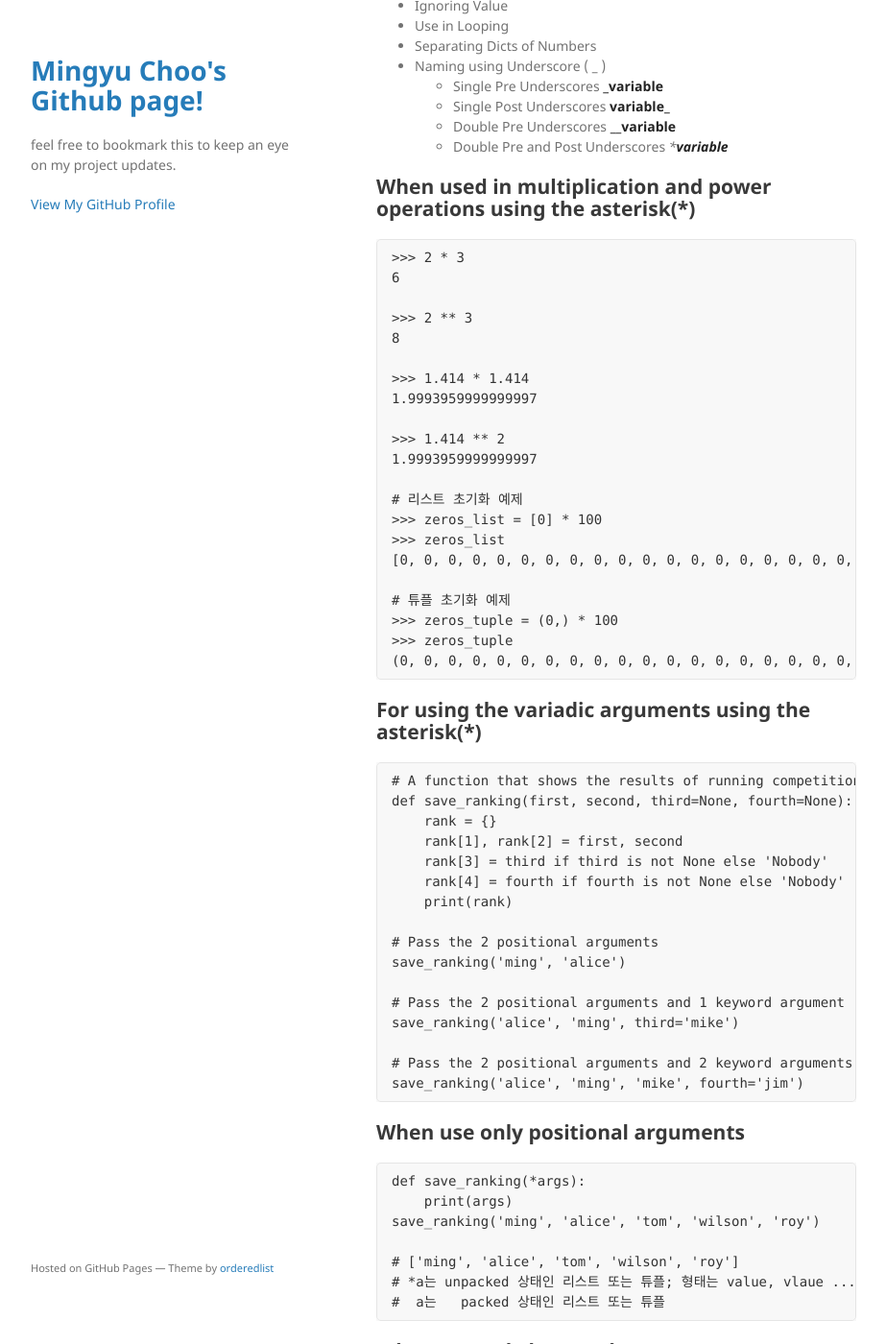
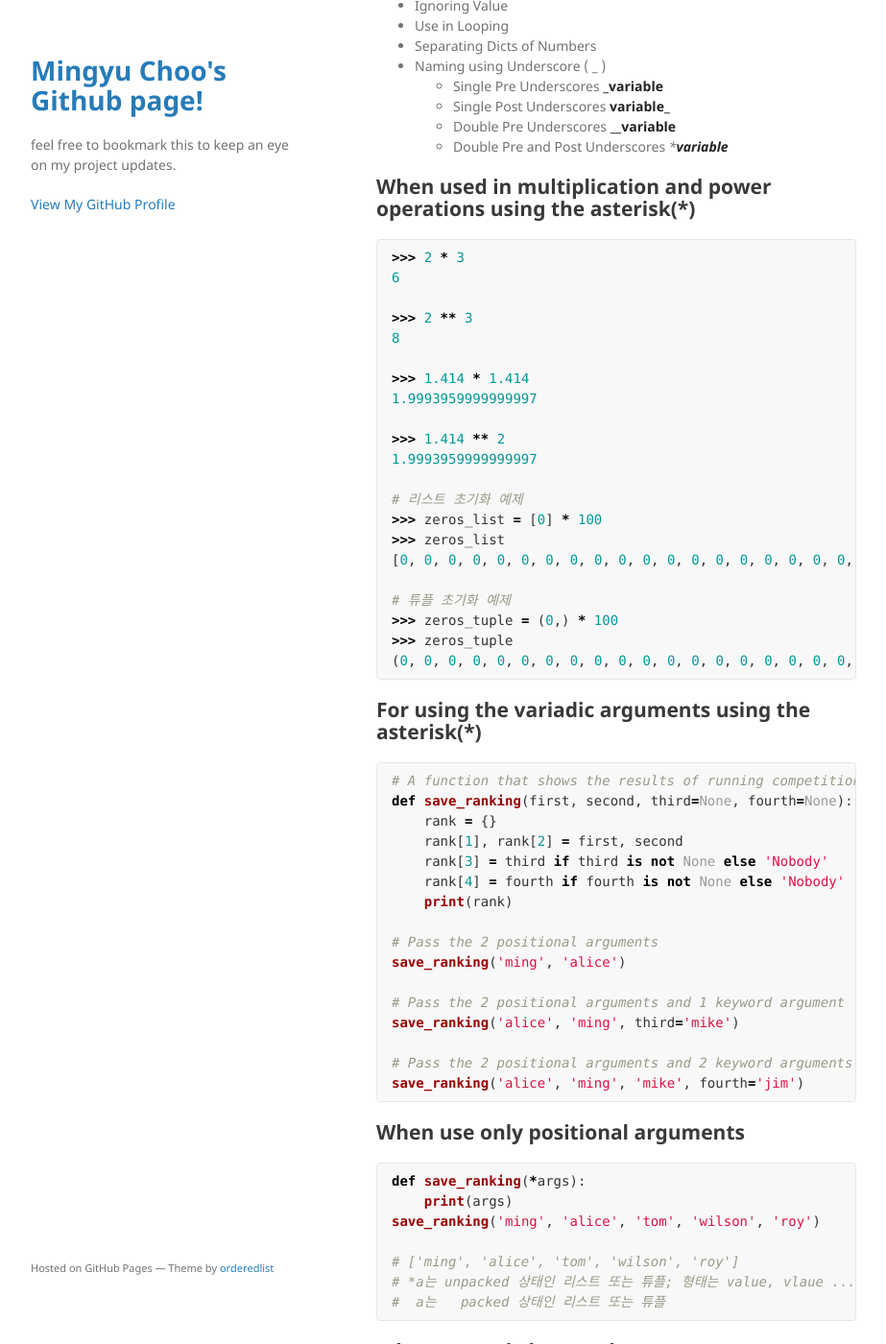
Before and after one commit to mingyuchoo/mingyuchoo.github.io, a Jekyll site: the page built from _posts/2019-05-23-python-tips.md, in a window 1280 px wide and 1400 px high, scrolled down 291 px. Shown: the whole window at 96% size, without its empty margins (178-1101 px from the left). Built offline with Jekyll 4.4.1, drawn with Linux system fonts in a browser that asks for light colours; our own code applies the rules of GitHub Pages for plain Markdown files; some of the changed text lies outside the part shown.

Commit message:
Update 2019-05-23-python-tips.md

````diff
--- a/_posts/2019-05-23-python-tips.md
+++ b/_posts/2019-05-23-python-tips.md
@@ -15,7 +15,7 @@
 
 
 ## When used in multiplication and power operations using the asterisk(*)
-```
+```python
 >>> 2 * 3
 6
 
@@ -40,7 +40,7 @@
 ```
 
 ## For using the variadic arguments using the asterisk(*)
-```
+```python
 # A function that shows the results of running competitions consisting of 2 to 4 runners.
 def save_ranking(first, second, third=None, fourth=None):
     rank = {}
@@ -60,7 +60,7 @@ save_ranking('alice', 'ming', 'mike', fourth='jim')
 ```
 
 ## When use only positional arguments
-```
+```python
 def save_ranking(*args):
     print(args)
 save_ranking('ming', 'alice', 'tom', 'wilson', 'roy')
@@ -71,7 +71,7 @@ save_ranking('ming', 'alice', 'tom', 'wilson', 'roy')
 ```
 
 ## When use only keyword arguments
-```
+```python
 def save_ranking(**kwargs):
     print(kwargs)
 save_ranking(first='ming', second='alice', fourth='wilson', third='tom', fifth='roy')
@@ -82,7 +82,7 @@ save_ranking(first='ming', second='alice', fourth='wilson', third='tom', fifth='
 ```
 
 ## When use both positional arguments and keyword arguments
-```
+```python
 def save_ranking(*args, **kwargs):
     print(args)
     print(kwargs)
@@ -93,7 +93,7 @@ save_ranking('ming', 'alice', 'tom', fourth='wilson', fifth='roy')
 ```
 
 ## For unpacking the containers
-```
+```python
 from functools import reduce
 
 primes = [2, 3, 5, 7, 11, 13]
@@ -109,7 +109,7 @@ product(primes)
 # [2, 3, 5, 7, 11, 13]
 ```
 
-```
+```python
 headers = {
     'Accept': 'text/plain',
     'Content-Length': 348,
@@ -129,7 +129,7 @@ pre_process(**headers)
 # ValueError: You must use SSL for http communication
 ```
 
-```
+```python
 numbers = [1, 2, 3, 4, 5, 6]
 
 # The left side of unpacking should be list or tuple.
@@ -163,7 +163,7 @@ a, *b, c = numbers
 ```
 
 ## Return Multiple values from Functions
-```
+```python
 >>> def x():
 ...     return 1, 2, 3, 4
 ...
@@ -173,7 +173,7 @@ a, *b, c = numbers
 ```
 
 ## Reversing a string
-```
+```python
 >>> a =  "codementor"
 >>> print("Reverse is {}".format(a[::-1]))
 Reverse is rotnemedoc
@@ -224,7 +224,7 @@ a
 ```
 
 ## Reverse a list
-```
+```python
 """reversing list with special case of slice step param"""
 >>> a = [5, 4, 3, 2, 1]
 >>> print(a[::-1])
@@ -242,7 +242,7 @@ a
 ```
 
 ## Transposing a Matrix
-```
+```python
 """transpose 2d array [[a,b], [c,d], [e,f]] -> [[a,c,e], [b,d,f]]"""
 >>> original = [['a', 'b'], ['c', 'd'], ['e', 'f']]
 >>> transposed = zip(*original)
@@ -256,7 +256,7 @@ a
 ```
 
 ## Store all three values of the list in 3 new variables
-```
+```python
 >>> a = [1, 2, 3]
 >>> x, y, z = a
 >>> x
@@ -268,13 +268,13 @@ a
 ```
 
 ## Creating a single string from all the elements in list above.
-```
+```python
 >>> a = ["Code", "mentor", "Python", "Developer"]
 >>> print " ".join(a)
 Code mentor Python Developer
 ```
 
-```
+```python
 """converts list to comma separated string"""
 >>> items = ['foo', 'bar', 'xyz']
 >>> output = ','.join(items)
@@ -295,7 +295,7 @@ foo,bar,xyz
 ```
 
 ## Write a Python code to print
-```
+```python
 >>> list1 = ['a', 'b', 'c', 'd']
 >>> list2 = ['p', 'q', 'r', 's']
 >>> for x, y in zip(list1,list2):
@@ -308,7 +308,7 @@ d s
 ```
 
 ## Swap two numbers with one line of code
-```
+```python
 >>> a, b = 7, 5
 >>> b, a = a, b
 >>> a
@@ -318,13 +318,13 @@ d s
 ```
 
 ## Print "codecodecodecode mentormentormentormentormentor" without using loops
-```
+```python
 >>> print "code"*4+' '+"mentor"*5
 codecodecodecode mentormentormentormentormentor
 ```
 
 ## Convert input data to a single list without using any loops
-```
+```python
 >>> import itertools
 >>> a = [[1,2], [3,4], [5,6]]
 >>> # Output: [1,2,3,4,5,6]
@@ -334,7 +334,7 @@ codecodecodecode mentormentormentormentormentor
 
 ## Checking if two words are anagrams
 참고: anagram = 철자 순서를 바꾼말
-```
+```python
 from collections import Counter
 
 def is_anagram(str1, str2):
@@ -350,7 +350,7 @@ False
 ## Taking a string input
 For example “1 2 3 4 “ and return [1, 2, 3, 4]
 Remember list being returned has integers in it. Don’t use more than one line of code.
-```
+```python
 >>> result = map(lambda x:int(x) ,raw_input().split())
 1 2 3 4
 >>> result
@@ -358,7 +358,7 @@ Remember list being returned has integers in it. Don’t use more than one line
 ```
 
 ## Find the most frequent value in a list
-```
+```python
 """ most frequent element in a list """
 a = [1, 2, 3, 1, 2, 3, 2, 2, 4, 5, 1]
 print(max(set(a), key = a.count))
@@ -371,7 +371,7 @@ print(cnt.most_common(3))
 ```
 
 ## Min and Max index in list
-```
+```python
 """Find index of Min/Max element"""
 >>> print({**d1, **d2})
 {'a': 1, 'b': 2}
@@ -396,7 +396,7 @@ print(cnt.most_common(3))
 ```
 
 ## Chained Comparison
-```
+```python
 >>> """chained comparison with all kind of operators"""
 >>> print(4 < b < 7)
 True
@@ -405,7 +405,7 @@ False
 ```
 
 ## Remove duplicated from a list
-```
+```python
 """remove duplicate items from list. note: note preserve the original list order"""
 >>> items = [2,2,3,3,1]
 >>> new_items = list(set(items))
@@ -420,7 +420,8 @@ False
 ```
 
 ## Chained function call
-```>>> """calliing different functions with same arguments based on condition"""
+```python
+>>> """calliing different functions with same arguments based on condition"""
 >>> def product(a, b):
 ...     return a * b
 ...
@@ -433,7 +434,7 @@ False
 ```
 
 ## Copying List
-```
+```python
 >>> a = [5, 4, 3, 2, 1]
 
 >>> """a fast way to make a shallow copy of a list"""
@@ -477,7 +478,7 @@ False
 >>> b
 [5, 4, 3, 2, 1]
 ```
-```
+```python
 >>> """copy nested list using copy.deepcopy"""
 >>> from copy import deepcopy
 >>> l1 = [[1,2], [3,4]]
@@ -487,7 +488,7 @@ False
 ```
 
 ## Dictionary Get
-```
+```python
 """returning None or default value, when key is not in dict"""
 >>> d = {'a':1, 'b':2}
 >>> print(d.get('c', 3))
@@ -495,7 +496,7 @@ False
 ```
 
 ## Sort Dictionary by value
-```
+```python
 >>> a = [5, 2, 3, 1, 4]
 >>> a
 [5, 2, 3, 1, 4]
@@ -528,7 +529,7 @@ False
 [('dave', 'B', 10), ('jane', 'B', 12), ('john', 'A', 15)]
 ```
 
-```
+```python
 """Sort a dictionary by its value with the built-in sorted() function and a 'key' argument."""
 >>> d = {'apple':10, 'orange':20, 'banana':5, 'rotten tomato': 1}
 >>> print(sorted(d.items(), key=lambda x: x[1]))
@@ -548,7 +549,7 @@ False
 ```
 
 ## Merge dict's
-```
+```python
 """merge dict's"""
 >>> d1 = {'a': 1}
 >>> d2 = {'b': 2}
@@ -570,7 +571,7 @@ TypeError: 'a' is an invalid keyword argument for print()
 ```
 
 ## For Else
-```
+```python
 """else gets called when for loop does not reach break statement"""
 >>> a = [1, 2, 3, 4, 5]
 >>> for element in a:
````
